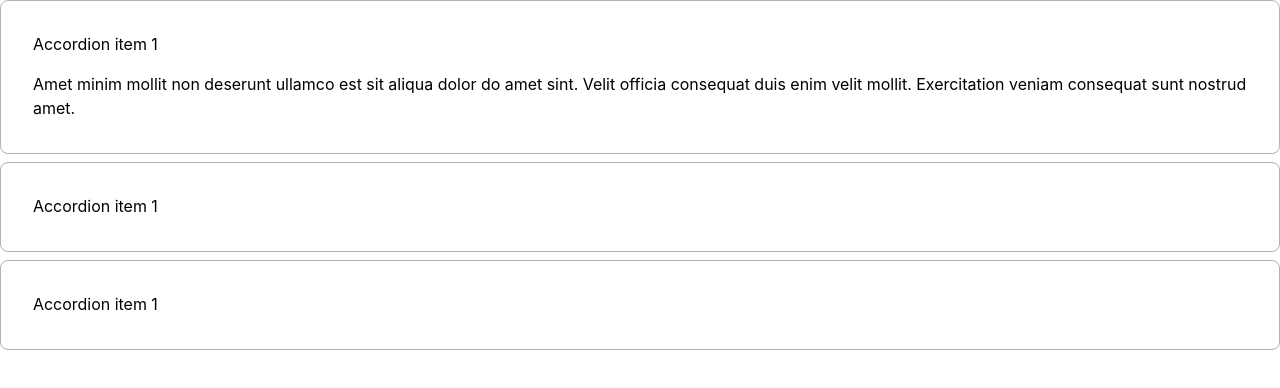
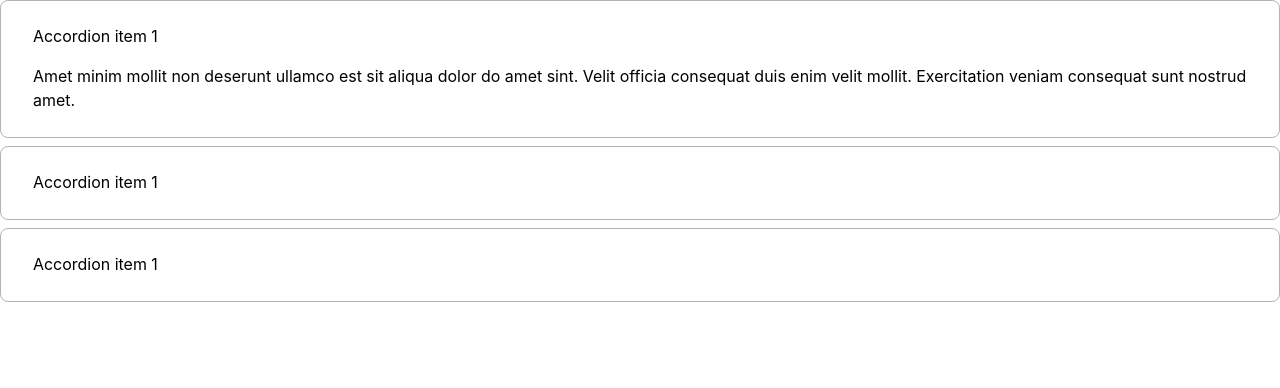
Before and after one commit to js-tasks-ru/htmlcss-20230411_mactub07, a website: page 03-lection1/02-accordion/index.html in a window 1280 px wide. Drawn offline with Linux system fonts and the light colour scheme.

Commit message:
fixed review coments

```diff
--- a/03-lection1/02-accordion/accordion.css
+++ b/03-lection1/02-accordion/accordion.css
@@ -1,12 +1,3 @@
-details > summary {
-    list-style: none;
-}
-
-details > summary::marker, /* Latest Chrome, Edge, Firefox */
-details > summary::-webkit-details-marker /* Safari */ {
-    display: none;
-}
-
 .accordion {
     display: flex;
     flex-direction: column;
@@ -15,21 +6,23 @@ details > summary::-webkit-details-marker /* Safari */ {
 }
 
 .accordion__details {
-    padding: 32px;
-}
-
-.details {
     font-family: Inter, serif;
     font-style: normal;
     font-weight: normal;
     font-size: 1.14rem;
     line-height: 1.71rem;
     border: 1px solid var(--grey-3, gray);
-    border-radius: 8px
+    border-radius: 8px;
+    padding: 24px 32px;
 }
-.details__summary {
 
+.accordion__summary {
+    list-style: none;
 }
-.details__content {
+.accordion__summary::marker, /* Latest Chrome, Edge, Firefox */
+.accordion__summary::-webkit-details-marker /* Safari */{
+    display: none;
+}
+.accordion__content {
     margin-top: 16px;
 }
--- a/03-lection1/02-accordion/index.html
+++ b/03-lection1/02-accordion/index.html
@@ -6,29 +6,28 @@
     </head>
     <body>
     <div class="accordion">
-        <details open class="details accordion__details">
-            <summary class="details__summary">
+        <details open class="accordion__details">
+            <summary class="accordion__summary">
                 Accordion item 1
             </summary>
-            <div class="details__content">
+            <div class="accordion__content">
+                Amet minim mollit non deserunt ullamco est sit aliqua dolor do amet sint. Velit officia consequat duis enim velit mollit. Exercitation veniam consequat sunt nostrud amet.
+            </div>
+        </details>
+        <details class="accordion__details">
+            <summary class="accordion__summary">
+                Accordion item 1
+            </summary>
+            <div class="accordion__content">
                 Amet minim mollit non deserunt ullamco est sit aliqua dolor do amet sint. Velit officia consequat duis enim velit mollit. Exercitation veniam consequat sunt nostrud amet.
             </div>
         </details>
 
-        <details class="details accordion__details">
-            <summary class="details__summary">
+        <details class="accordion__details">
+            <summary class="accordion__summary">
                 Accordion item 1
             </summary>
-            <div class="details__content">
-                Amet minim mollit non deserunt ullamco est sit aliqua dolor do amet sint. Velit officia consequat duis enim velit mollit. Exercitation veniam consequat sunt nostrud amet.
-            </div>
-        </details>
-
-        <details class="details accordion__details">
-            <summary class="details__summary">
-                Accordion item 1
-            </summary>
-            <div class="details__content">
+            <div class="accordion__content">
                 Amet minim mollit non deserunt ullamco est sit aliqua dolor do amet sint. Velit officia consequat duis enim velit mollit. Exercitation veniam consequat sunt nostrud amet.
             </div>
         </details>
```
